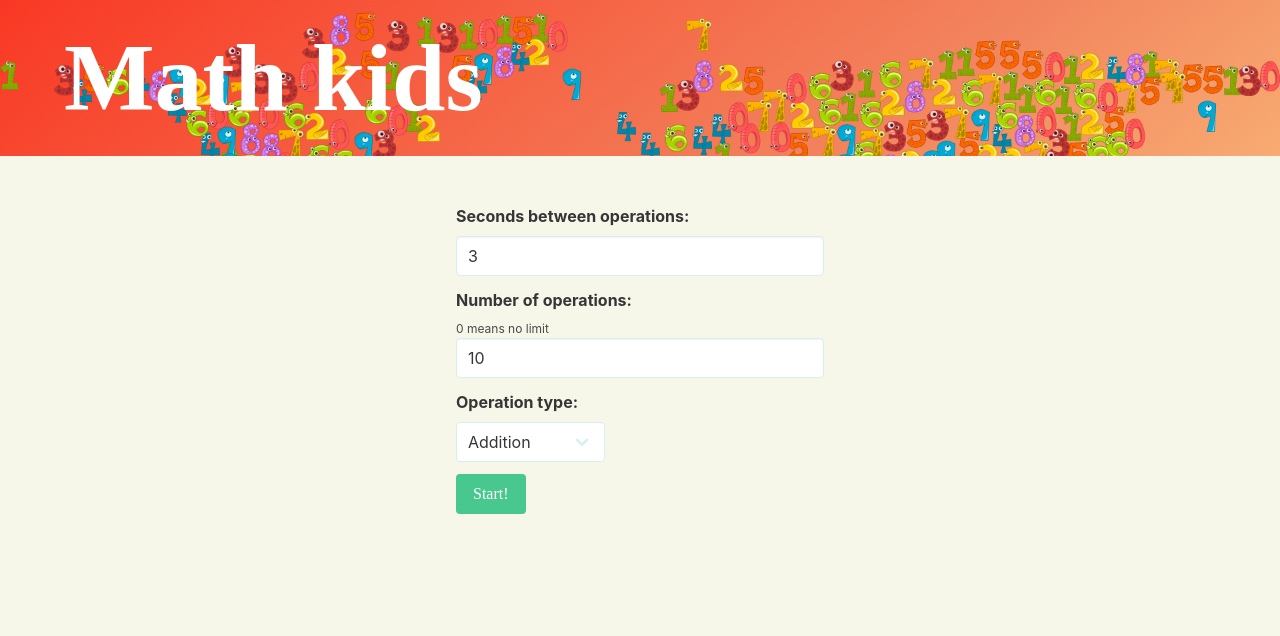
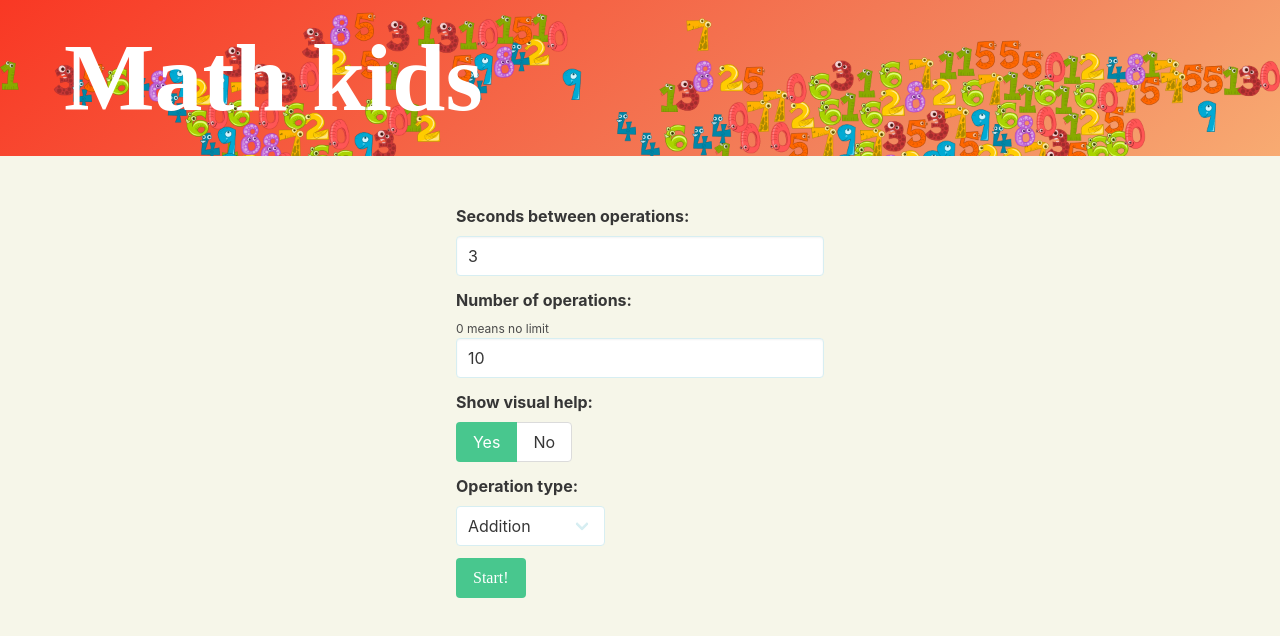
Before and after one commit to eaboy/math-kids, an Angular app: page / in a window 1280 px wide. Shown: the top 636 px of the page. Built offline with nearby package versions, Linux system fonts and the light colour scheme; a web font is replaced by a local one.

Commit message:
Add option to show or hide visual help

```diff
--- a/src/app/home/home.component.html
+++ b/src/app/home/home.component.html
@@ -18,6 +18,18 @@
         <p class="help is-danger" *ngIf="operationConfig.controls.totalOperations.invalid">Set at least 1 operation</p>
       </div>
       <div class="field">
+        <label for="showVisualHelp" class="label">Show visual help:</label>
+        <input formControlName="showVisualHelp" type="radio" hidden id="showVisualHelp" name="showVisualHelp">
+        <div class="buttons has-addons">
+          <button type="button" class="button"
+            [ngClass]="{ 'is-selected is-success': operationConfig.controls.showVisualHelp.value}"
+            (click)="onShowVisualHelpChanged()">Yes</button>
+          <button type="button" class="button"
+            [ngClass]="{ 'is-selected is-danger': !operationConfig.controls.showVisualHelp.value}"
+            (click)="onShowVisualHelpChanged()">No</button>
+        </div>
+      </div>
+      <div class="field">
         <div class="control">
           <label for="operationType" class="label">Operation type:</label>
           <div class="select is-info">
--- a/src/app/home/home.component.ts
+++ b/src/app/home/home.component.ts
@@ -16,7 +16,8 @@ export class HomeComponent {
   operationConfig = new FormGroup({
     secondsToNewOperation: new FormControl(3, [Validators.min(1)]),
     totalOperations: new FormControl(10, [Validators.min(0)]),
-    operationType: new FormControl(OperationType.addition)
+    operationType: new FormControl(OperationType.addition),
+    showVisualHelp: new FormControl(true)
   });
 
   constructor(private statusService: StatusService, private router: Router) { }
@@ -27,4 +28,8 @@ export class HomeComponent {
     this.router.navigateByUrl('operations');
   }
 
+  onShowVisualHelpChanged(): void {
+    this.operationConfig.controls.showVisualHelp.setValue(!this.operationConfig.controls.showVisualHelp.value);
+  }
+
 }
--- a/src/app/operations-page/operations-page.component.html
+++ b/src/app/operations-page/operations-page.component.html
@@ -1,4 +1,5 @@
-<app-visual-help *ngIf="!isSuccess" [operation]="operation"></app-visual-help>
+<app-visual-help *ngIf="showVisualHelp && !isSuccess" [operation]="operation">
+</app-visual-help>
 <app-operation *ngIf="!isSuccess" [operation]="operation" [result]="solution" [showIcon]="showIcon"
   [isCorrect]="isCorrect" [secondsToNewOperation]="secondsToNewOperation" (solved)="onSolved($event)">
 </app-operation>
--- a/src/app/operations-page/operations-page.component.ts
+++ b/src/app/operations-page/operations-page.component.ts
@@ -14,6 +14,7 @@ export class OperationsPageComponent implements OnInit {
   isCorrect: boolean;
   secondsToNewOperation = this.statusService.operationPageConfiguration.secondsToNewOperation;
   isSuccess = false;
+  showVisualHelp = this.statusService.operationPageConfiguration.showVisualHelp;
 
   constructor(private operationService: OperationsService, private statusService: StatusService) { }
 
--- a/src/app/status.service.ts
+++ b/src/app/status.service.ts
@@ -5,6 +5,7 @@ export interface OperationsPageConfiguration {
   operationType: OperationType;
   secondsToNewOperation: number;
   totalOperations: number;
+  showVisualHelp: boolean;
 }
 @Injectable({
   providedIn: 'root'
```
